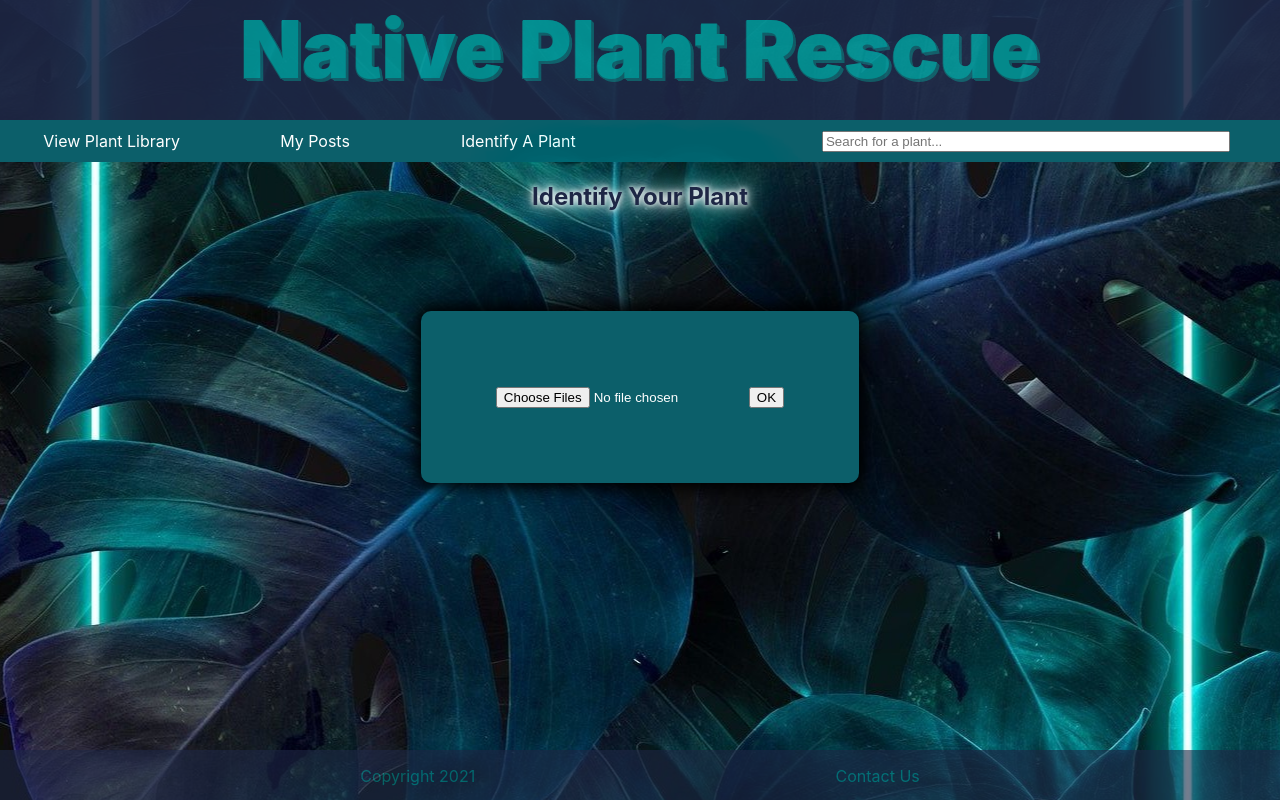
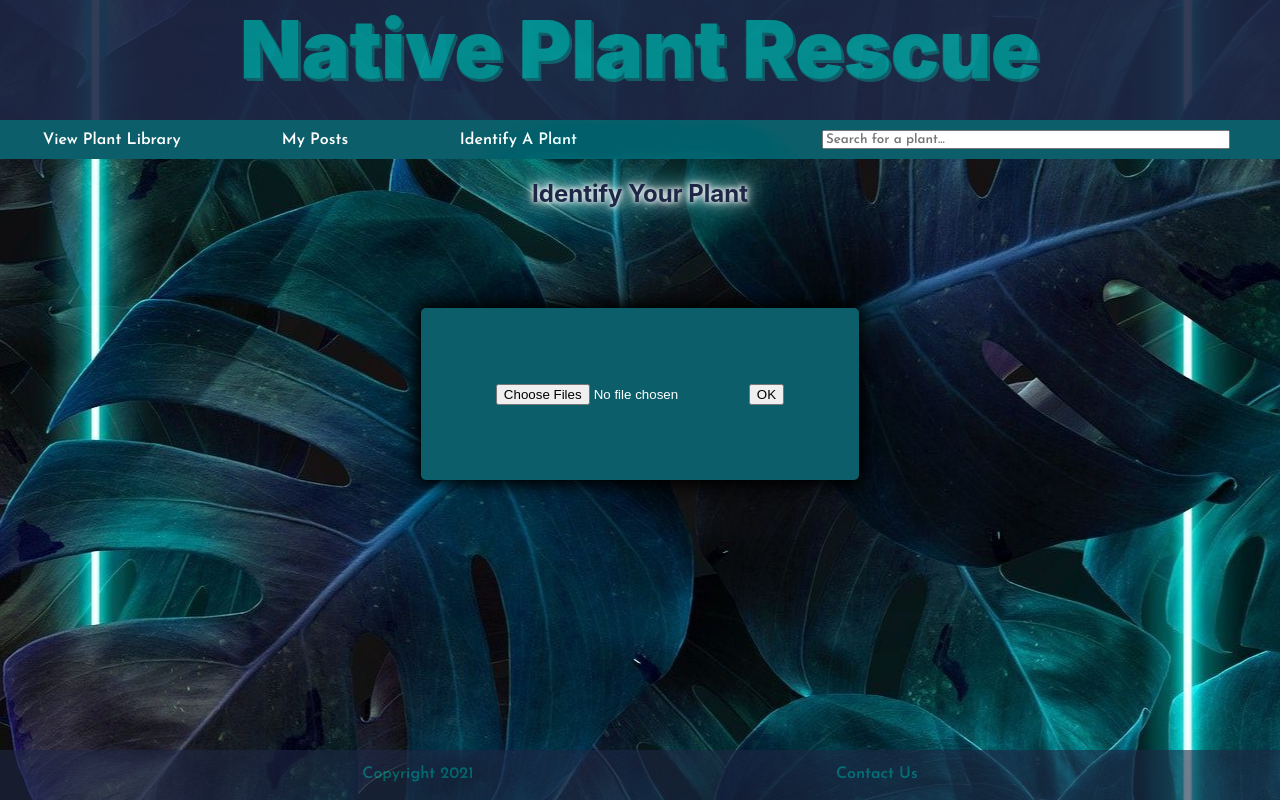
Before and after one commit to kylieanyce/native-plant-rescue, a React (Create React App) app: page /identifyForm in a window 1280 px wide. Built offline with nearby package versions, Linux system fonts and the light colour scheme; no server answers; sample sign-in values are in the browser's storage.

Commit message:
working on fonts

```diff
--- a/src/components/Footer.css
+++ b/src/components/Footer.css
@@ -9,6 +9,7 @@ footer {
     bottom: 0;
     width: 100%;
     height: 50px;
+    font-family: 'Josefin Sans', sans-serif;
 }
 .footerOverlay {
     opacity: 0.6;
--- a/src/components/Footer.js
+++ b/src/components/Footer.js
@@ -1,5 +1,6 @@
 import React from "react"
 import "./Footer.css"
+
 
 export const Footer = () => {
     return (
--- a/src/components/Home.css
+++ b/src/components/Home.css
@@ -1,3 +1,7 @@
+@import url('https://fonts.googleapis.com/css2?family=Josefin+Sans:wght@600&display=swap');
+@import url('https://fonts.googleapis.com/css2?family=Lexend&display=swap');
+@import url('https://fonts.googleapis.com/css2?family=Lexend:wght@300&display=swap');
+
 body {
     background-image: url(../images/form.jpg);
     background-position: center center;
--- a/src/components/nav/NavBar.css
+++ b/src/components/nav/NavBar.css
@@ -6,6 +6,7 @@
     background-color: #0C5F6A;
     list-style: none;
     padding: 10px;
+    font-family: 'Josefin Sans', sans-serif;
 }
 .search {
     display: flex;
@@ -15,6 +16,8 @@
 }
 .searchInput {
     width: 30em;
+    font-family: 'Josefin Sans', sans-serif;
+
 }
 .navbar__link {
     flex: 1;
--- a/src/components/plants/Identify.css
+++ b/src/components/plants/Identify.css
@@ -4,7 +4,7 @@
     padding: 75px;
     margin-left: auto;
     margin-right: auto;
-    border-radius: 10px;
+    border-radius: 5px;
     box-shadow: 0 0 15px 5px black;
 }
 .identifyForm {
--- a/src/components/plants/SelectPlant.css
+++ b/src/components/plants/SelectPlant.css
@@ -11,7 +11,7 @@
     margin: 10px;
     display: flex;
     flex: 3 3;
-    border-radius: 10px;
+    border-radius: 5px;
     box-shadow: 0 0 15px 5px black;
 }
 .selectImageContainer {
@@ -45,7 +45,7 @@
     color: white;
     padding: 30px 30px 60px;
     margin: 10px;
-    border-radius: 10px;
+    border-radius: 5px;
     box-shadow: 0 0 15px 5px black;
 }
 .nativeLink > a {
--- a/src/components/posts/CreateEdit.css
+++ b/src/components/posts/CreateEdit.css
@@ -8,7 +8,7 @@
     color: white;
     padding: 30px;
     margin: 10px;
-    border-radius: 10px;
+    border-radius: 5px;
     box-shadow: 0 0 15px 5px black;
     text-align: left;
     display: flex;
@@ -30,3 +30,10 @@
     border-radius: 10px;
     box-shadow: 0 0 10px #1e2745;
 }
+.inputForm {
+    display: flex;
+    justify-content: flex-end;
+}
+.form-group {
+    padding: 5px;
+}
--- a/src/components/posts/CreatePostForm.js
+++ b/src/components/posts/CreatePostForm.js
@@ -111,13 +111,13 @@ export const CreatePost = () => {
                             {/* enter address */}
                             <div className="form-group">
                                 <label htmlFor="createPost">Full Address: </label>
-                                    <input type="text" id="address" required autoFocus placeholder="123 Flower Way, Washington, DC 90210" onChange={handleControlledInputChange} value={post.address} />
+                                <input className="inputForm" type="text" id="address" required autoFocus placeholder="123 Flower Way, Washington, DC 90210" onChange={handleControlledInputChange} value={post.address} />
                             </div>
 
                             {/* enter pickup details */}
                             <div className="form-group">
                                 <label htmlFor="createPost">Pickup Details: </label>
-                                    <input type="text" id="pickupInfo" autoFocus onChange={handleControlledInputChange} value={post.pickupInfo} />
+                                <input className="inputForm" type="text" id="pickupInfo" autoFocus onChange={handleControlledInputChange} value={post.pickupInfo} />
                             </div>
                         </div>
 
@@ -126,7 +126,7 @@ export const CreatePost = () => {
                             <p><button className="btn" disabled={isLoading} onClick={event => {
                                 event.preventDefault()
                                 handleAddPost()
-                            }}>{postId ? "Save Edits" : "Add Post"}</button></p>
+                            }}>{postId ? "Save" : "Add Post"}</button></p>
 
                             {/* go back to plant library */}
                             {/* <p><button onClick={() => history.push(`/library`)}>Back to Plant Library</button></p> */}
--- a/src/components/posts/Detail.css
+++ b/src/components/posts/Detail.css
@@ -1,6 +1,8 @@
 .details {
     display: flex;
     justify-content: center;
+    font-family: 'Lexend', sans-serif;
+
 }
 .detailItem {
     max-width: 70%;
@@ -11,7 +13,7 @@
     margin: 10px;
     display: flex;
     flex: 3 3;
-    border-radius: 10px;
+    border-radius: 5px;
     box-shadow: 0 0 15px 5px black;
 }
 .contentContainer {
--- a/src/components/posts/Library.css
+++ b/src/components/posts/Library.css
@@ -17,7 +17,7 @@ body {
     max-width: 250px;
     min-width: 200px;
     text-align: left;
-    border-radius: 10px;
+    border-radius: 5px;
     box-shadow: 0 0 15px 5px black;
 }
 .image {
```
Lines whose indentation alone changed are shown as unchanged.
